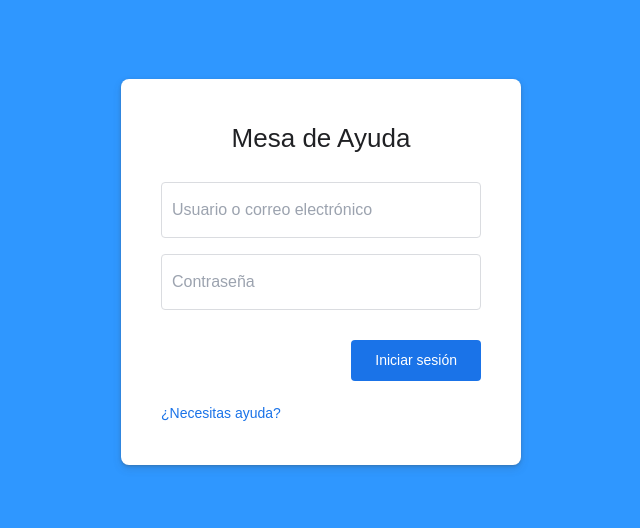
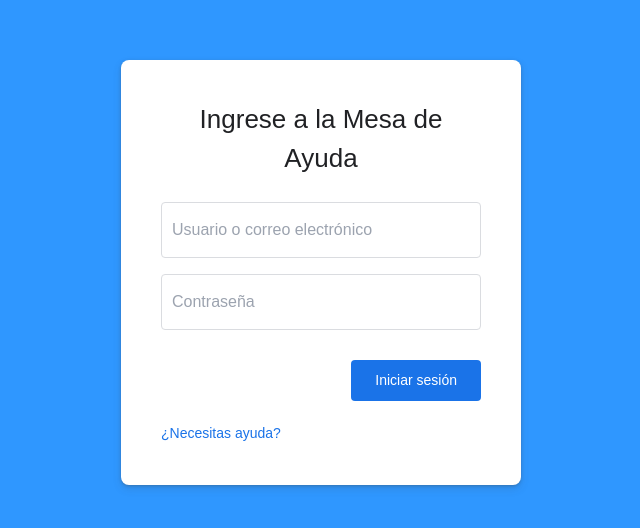
Before and after one commit to Breinerma/mesa-de-ayuda-react, a React (Vite) app: page / in a window 1280 px wide. Shown: the part 128-656 px from the top of the page, without its empty margins (319-959 px from the left). Built offline with nearby package versions, Linux system fonts and the light colour scheme.

Commit message:
Cambio mensaje mostrado en Login

```diff
--- a/src/pages/Login.tsx
+++ b/src/pages/Login.tsx
@@ -15,7 +15,7 @@ export default function Login() {
     <div className="login-body">
       <div className="login-card">
         <div className="header">
-          <h1>Mesa de Ayuda</h1>
+          <h1>Ingrese a la Mesa de Ayuda</h1>
         </div>
 
         <form onSubmit={handleSubmit}>
```
